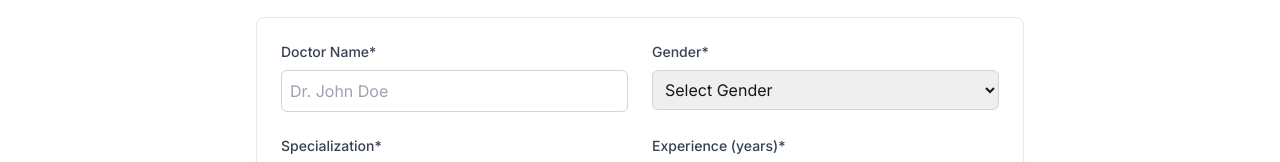
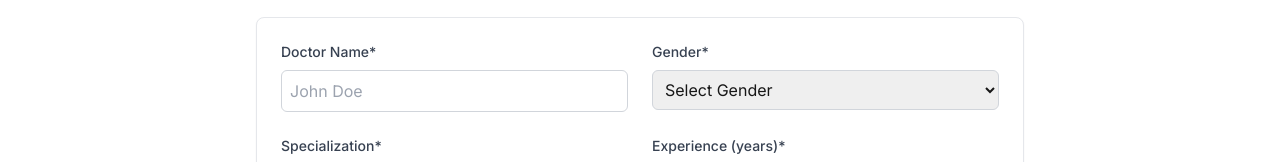
Before and after one commit to Rudy248/doctor-listing-apollo, a Next.js app in the folder frontend/: page /add-doctor in a window 1280 px wide. Shown: the part 131-293 px from the top of the page. Built offline with nearby package versions, Linux system fonts and the light colour scheme.

Commit message:
Update AddDoctorForm.tsx

```diff
--- a/frontend/components/AddDoctorForm.tsx
+++ b/frontend/components/AddDoctorForm.tsx
@@ -108,7 +108,7 @@ export default function AddDoctorForm() {
                 required: "Name is required",
               })}
               className="w-full p-2 border border-gray-300 rounded-md focus:ring-red-500 focus:border-red-500"
-              placeholder="Dr. John Doe"
+              placeholder="John Doe"
             />
             {errors.name && (
               <p className="text-red-600 text-sm">{errors.name.message}</p>
```
